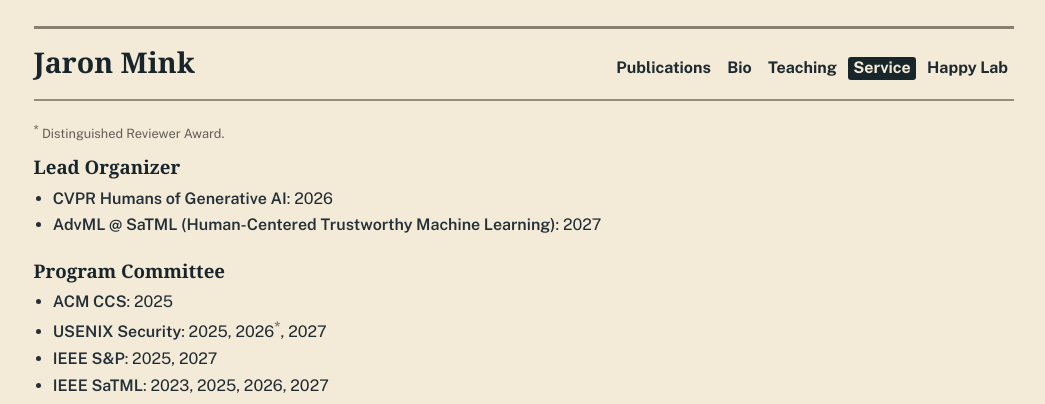
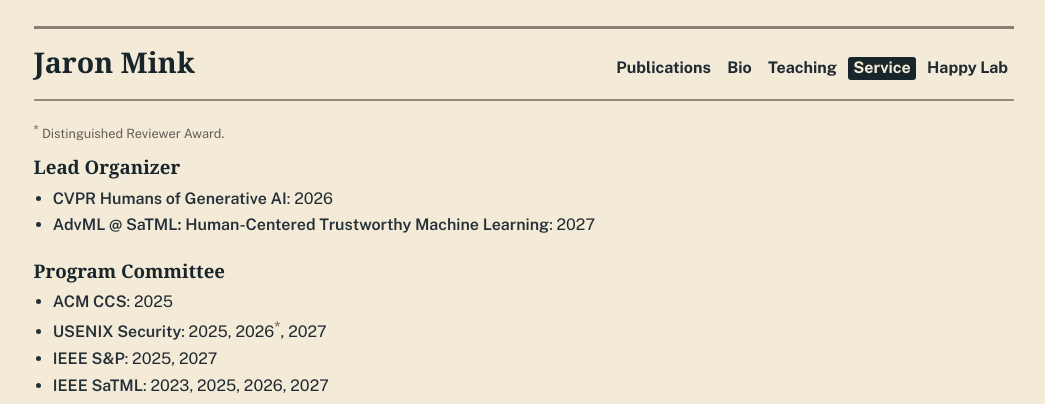
Before and after one commit to JaronMink/personal-website, a Jekyll site: the page built from service.md, in a window 1280 px wide. Shown: the top 404 px of the page, without its empty margins (109-1154 px from the left). Built offline with Jekyll 4.4.1, drawn with Linux system fonts in a browser that asks for light colours.

Commit message:
Refine AdvML organizer title

```diff
--- a/_data/service.yml
+++ b/_data/service.yml
@@ -4,7 +4,7 @@
       links:
         - label: "2026"
           url: https://humansofgenerativeai.github.io/
-    - venue: AdvML @ SaTML (Human-Centered Trustworthy Machine Learning)
+    - venue: 'AdvML @ SaTML: Human-Centered Trustworthy Machine Learning'
       links:
         - label: "2027"
           url_key: satml27_web
```
